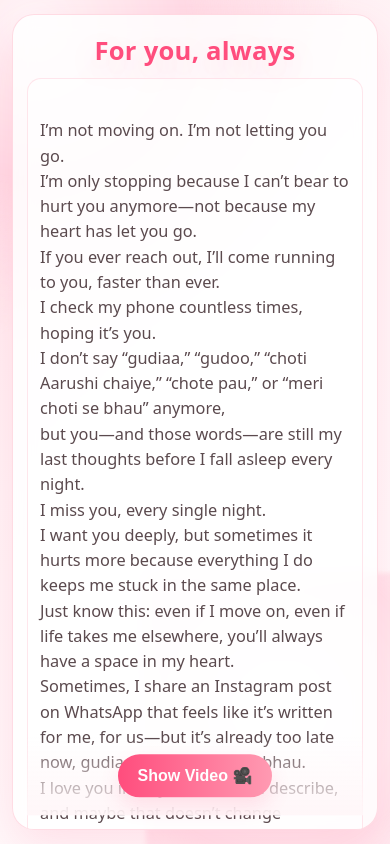
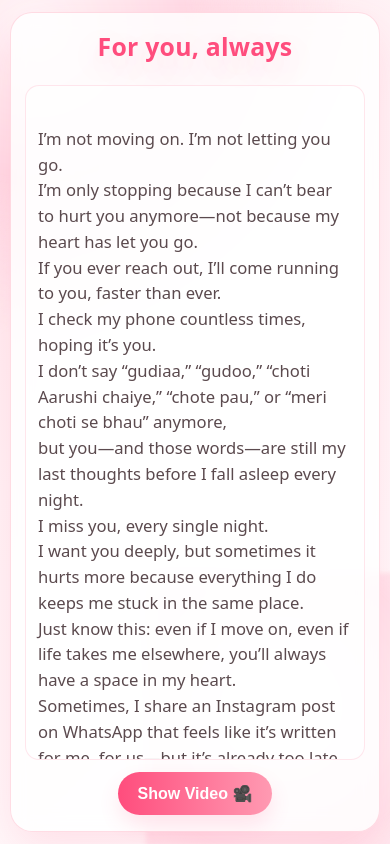
Before and after one commit to manas22411/surprise-gf-site, a plain HTML site: page index.html in a window 390 px wide. Both pictures are taken after a click on the button "Read it 💌". Drawn offline with Linux system fonts and the light colour scheme.

Commit message:
fixing the commit message 6

```diff
--- a/index.html
+++ b/index.html
@@ -3,14 +3,13 @@
 <head>
   <meta charset="utf-8" />
   <meta name="viewport" content="width=device-width,initial-scale=1" />
-  <title>For you ❤️</title>
+  <title>For you Only ❤️</title>
 
   <style>
     :root{
       --bg1:#fff6f8;
       --bg2:#ffe6ec;
       --card:#ffffffcc;
-      --cardSolid:#fff;
       --text:#2b1f22;
       --muted:#5b4a4e;
       --accent:#ff4d7d;
@@ -23,8 +22,8 @@
       --ring: 0 0 0 4px rgba(255, 77, 125, 0.18);
       --radius: 22px;
 
-      /* ✅ sticky bottom bar height */
-      --barH: 74px;
+      /* card vertical margin from viewport */
+      --vhPad: 18px;
     }
 
     *{ box-sizing:border-box; }
@@ -35,13 +34,17 @@
       font-family: ui-sans-serif, system-ui, -apple-system, Segoe UI, Roboto, Helvetica, Arial, "Apple Color Emoji","Segoe UI Emoji";
       background: var(--grad);
       color:var(--text);
+
+      /* ✅ IMPORTANT: don't vertically center on mobile; centering breaks scroll layouts */
       display:flex;
       align-items:center;
       justify-content:center;
+
       padding: 24px 14px;
       overflow-x:hidden;
     }
 
+    /* Soft animated background blobs */
     .bg{
       position:fixed;
       inset:0;
@@ -71,28 +74,27 @@
       z-index:1;
     }
 
+    /* ✅ Make card a stable viewport-height panel so inner scroll works */
     .card{
       background: var(--card);
       border: 1px solid rgba(255, 154, 178, 0.35);
       box-shadow: var(--shadow);
       backdrop-filter: blur(10px);
       border-radius: var(--radius);
-      padding: 26px 18px 18px;
+      padding: 18px 16px;
       position:relative;
-      overflow: hidden;
-      animation: popIn 800ms cubic-bezier(.2,.9,.2,1);
 
-      max-height: calc(100dvh - 28px);
-    }
+      /* ✅ critical: DO NOT hide overflow (it breaks scrolling perception) */
+      overflow: visible;
 
-    @keyframes popIn{
-      from{ opacity:0; transform: translateY(10px) scale(0.98); }
-      to{ opacity:1; transform: translateY(0) scale(1); }
+      /* ✅ force a real height on mobile */
+      height: calc(100dvh - (var(--vhPad) * 2));
+      max-height: calc(100dvh - (var(--vhPad) * 2));
     }
 
     .title{
       margin: 0 0 10px;
-      font-size: clamp(1.6rem, 4vw, 2.35rem);
+      font-size: clamp(1.55rem, 4vw, 2.25rem);
       color: var(--accent);
       letter-spacing: 0.01em;
       text-shadow: 0 10px 30px rgba(255,77,125,0.18);
@@ -101,10 +103,10 @@
 
     .lead{
       margin: 0;
-      max-width: 760px;
-      font-size: clamp(1.02rem, 2.2vw, 1.12rem);
       color: var(--muted);
-      line-height:1.55;
+      line-height: 1.55;
+      font-size: 1.08rem;
+      white-space: pre-line;
     }
 
     .btn{
@@ -118,6 +120,7 @@
       box-shadow: 0 10px 20px rgba(255,77,125,0.14);
       user-select:none;
     }
+    .btn:focus{ outline:none; box-shadow: var(--shadow2), var(--ring); }
     .btn:hover{ transform: translateY(-1px) scale(1.02); }
     .btn:active{ transform: translateY(0) scale(0.99); }
 
@@ -126,51 +129,66 @@
       color: #fff;
     }
 
-    .page{
+    /* ✅ Page layouts */
+    .page-center{
+      height: 100%;
       display:flex;
       flex-direction: column;
-      height: 100%;
-      min-height: 260px;
+      align-items: center;
+      justify-content: center;
+      gap: 16px;
+      text-align:center;
     }
 
-    /* ✅ Scrollable message body with bottom padding */
-    .scroll-area{
+    /* ✅ Message page: header + SCROLL BOX + footer button */
+    .message-layout{
+      height: 100%;
+      display: grid;
+      grid-template-rows: auto 1fr auto;
+      gap: 12px;
+    }
+
+    /* ✅ Scroll box is ONLY the message area */
+    .message-box{
       overflow-y: auto;
       -webkit-overflow-scrolling: touch;
+      border-radius: 14px;
+      background: rgba(255,255,255,0.60);
+      border: 1px solid rgba(255, 154, 178, 0.25);
       padding: 14px 12px;
 
-      /* ✅ this prevents overlap with sticky button */
-      padding-bottom: calc(14px + var(--barH) + env(safe-area-inset-bottom));
-
-      border-radius: 14px;
-      background: rgba(255,255,255,0.55);
-      border: 1px solid rgba(255, 154, 178, 0.25);
-      white-space: pre-line;
-      flex: 1;
-      min-height: 120px;
+      /* ✅ ensures it can shrink + scroll inside grid */
+      min-height: 0;
     }
 
-    /* ✅ Sticky actions bar (fixed height) */
-    .actions-bar{
-      position: sticky;
-      bottom: 0;
-      min-height: var(--barH);
+    .footer-actions{
       display:flex;
-      align-items:center;
       justify-content:center;
-
-      padding: 12px 0 calc(12px + env(safe-area-inset-bottom));
-      margin-top: 12px;
-
-      background: linear-gradient(to top, rgba(255,246,248,0.98), rgba(255,246,248,0));
-      z-index: 10;
+      padding-bottom: env(safe-area-inset-bottom);
     }
 
+    /* Video page center */
+    .video-layout{
+      height: 100%;
+      display:flex;
+      flex-direction: column;
+      align-items:center;
+      justify-content:flex-start;
+      gap: 14px;
+      text-align:center;
+    }
+
+    /* Mobile-specific: stop vertical centering of whole body to avoid viewport bugs */
     @media (max-width: 520px){
-      body{ padding: 14px 12px; }
+      body{
+        align-items: flex-start;
+        justify-content: center;
+        padding: 12px 10px;
+      }
+      :root{ --vhPad: 12px; }
       .wrap{ width: min(980px, 96vw); }
-      .card{ padding: 18px 14px 14px; }
-      :root{ --barH: 78px; } /* a bit more on small screens */
+      .card{ padding: 16px 14px; }
+      .lead{ font-size: 1.04rem; }
     }
   </style>
 </head>
@@ -182,21 +200,22 @@
   </div>
 
   <main class="wrap">
+    <!-- PAGE 1 -->
     <section class="card" id="firstPage">
-      <div class="page" style="text-align:center;">
+      <div class="page-center">
         <h1 class="title">My last message</h1>
-        <div style="flex:1;"></div>
-        <div class="actions-bar" style="position:static; background:none; padding:0; margin-top:22px; min-height:auto;">
         <button class="btn btn-primary" id="showMessageBtn" type="button">Read it 💌</button>
-        </div>
       </div>
     </section>
 
+    <!-- PAGE 2 -->
     <section class="card" id="messagePage" style="display:none;">
-      <div class="page">
+      <div class="message-layout">
         <h2 class="title">For you, always</h2>
 
-        <div class="scroll-area lead" id="messageScroll">
+        <!-- ✅ THIS scrolls -->
+        <div class="message-box" id="messageBox">
+          <div class="lead">
 I’m not moving on. I’m not letting you go.
 I’m only stopping because I can’t bear to hurt you anymore—not because my heart has let you go.
 If you ever reach out, I’ll come running to you, faster than ever.
@@ -209,24 +228,25 @@ Just know this: even if I move on, even if life takes me elsewhere, you’ll alw
 Sometimes, I share an Instagram post on WhatsApp that feels like it’s written for me, for us—but it’s already too late now, gudiaa, meri jaan, meri bhau.
 I love you in ways I can’t even describe, and maybe that doesn’t change anything, but I’ve realized it’s already too late.
           </div>
+        </div>
 
-        <div class="actions-bar">
+        <!-- ✅ Button is below, OUTSIDE scroll area -->
+        <div class="footer-actions">
           <button class="btn btn-primary" id="showVideoBtn" type="button">Show Video 🎥</button>
         </div>
       </div>
     </section>
 
-    <section class="card" id="videoPage" style="display:none; text-align:center;">
-      <div class="page" style="text-align:center;">
+    <!-- PAGE 3 -->
+    <section class="card" id="videoPage" style="display:none;">
+      <div class="video-layout">
         <h2 class="title">A special moment for us</h2>
 
-        <div style="flex:1; display:flex; align-items:center; justify-content:center;">
         <video id="finalVideo" width="100%" controls
                style="border-radius:14px;box-shadow:0 14px 26px rgba(0,0,0,0.12);max-width:520px;background:#000;">
           <source src="video/data_memories.mp4" type="video/mp4">
           Your browser does not support the video tag.
         </video>
-        </div>
       </div>
     </section>
   </main>
@@ -238,12 +258,16 @@ I love you in ways I can’t even describe, and maybe that doesn’t change anyt
     const showMessageBtn = document.getElementById('showMessageBtn');
     const showVideoBtn = document.getElementById('showVideoBtn');
     const finalVideo = document.getElementById('finalVideo');
-    const messageScroll = document.getElementById('messageScroll');
+    const messageBox = document.getElementById('messageBox');
 
     showMessageBtn.addEventListener('click', () => {
       firstPage.style.display = 'none';
       messagePage.style.display = 'block';
-      if (messageScroll) messageScroll.scrollTop = 0;
+
+      // ✅ make sure message box starts from top
+      if (messageBox) messageBox.scrollTop = 0;
+
+      // ✅ bring page into view (helps in some mobile webviews)
       messagePage.scrollIntoView({ block: "start" });
     });
 
```
Lines whose indentation alone changed are shown as unchanged.
